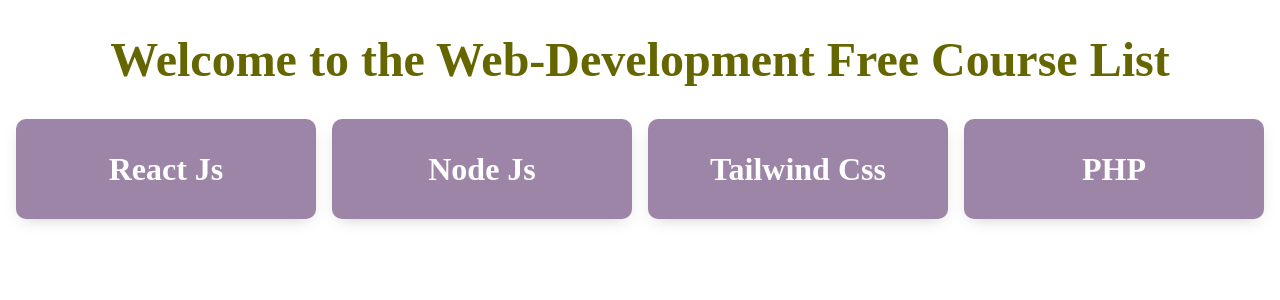
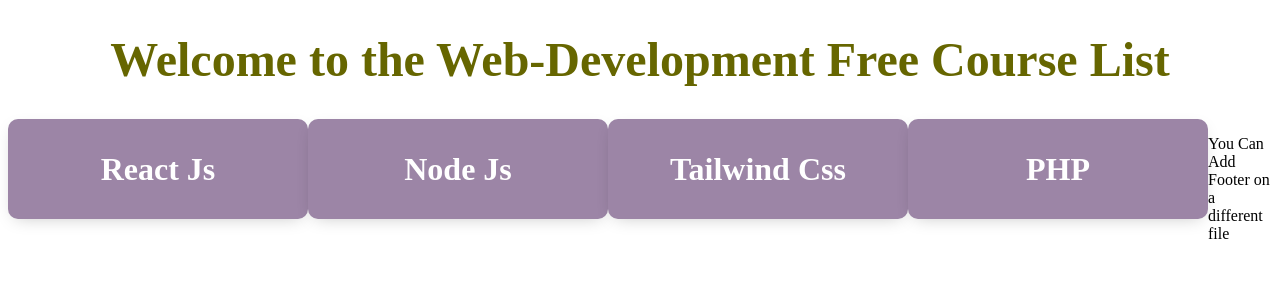
Before and after one commit to Anwar1477/video-playlist, a React (Create React App) app: page / in a window 1280 px wide. Shown: the top 300 px of the page. Built offline with nearby package versions, Linux system fonts and the light colour scheme.

Commit message:
For footer
give hints

```diff
--- a/src/Views/Home/Home.js
+++ b/src/Views/Home/Home.js
@@ -27,6 +27,7 @@
             <h1>PHP </h1>
           </div>
         </Link>
+    <p> You Can Add Footer on a different file </p>
       </div>
     </HomeStyled>
   );
```
